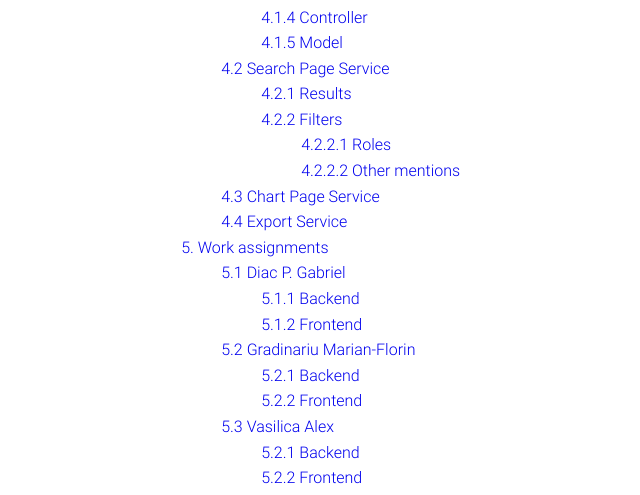
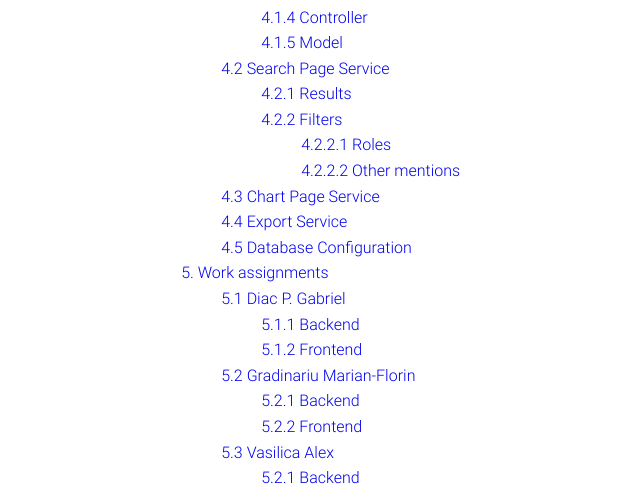
Before and after one commit to gabidiac11/AcS_tw_project, a PHP site: page /Views/Report.php in a window 1280 px wide. Shown: the part 1432-1927 px from the top of the page, without its empty margins (102-742 px from the left). Run offline with PHP 8.4, Linux system fonts and the light colour scheme.

Commit message:
report: provide information about database setup

```diff
--- a/Views/Report.php
+++ b/Views/Report.php
@@ -151,6 +151,9 @@
 
                     <!-- EXPORT SERVICE -->
                     <li><a href="#devGuideExportService"><span>4.4 </span>Export Service</a></li>
+
+                    <!-- DATABASE CONFIGURATION -->
+                    <li><a href="#devGuideDatabaseConfiguration"><span>4.5 </span>Database Configuration</a></li>
                 </ol>
             </li>
 
@@ -943,6 +946,17 @@
             </ul>
         </section>
 
+        <!-- DATABASE CONFIGURATION -->
+        <section id="devGuideDatabaseConfiguration">
+            <h2><span>4.5 Database Configuration </span></h2>
+            <p>
+                The database can be imported using the file provided at <strong><i>documentation/Setup/acs_tw.sql.gz</i></strong>.
+            </p>
+            <p>
+                The import contains only 200 thousands records, subset of the whole dataset. If you want to use the whole dataset, is available in csv format at <a href="https://www.kaggle.com/sobhanmoosavi/us-accidents">https://www.kaggle.com/sobhanmoosavi/us-accidents</a>. A import script is implemented at <i>DatabaseUtl.phpCsvToDb()</i>.
+            </p>
+        </section>
+
     </section>
 
     <!-- Other Assignments -->
```
